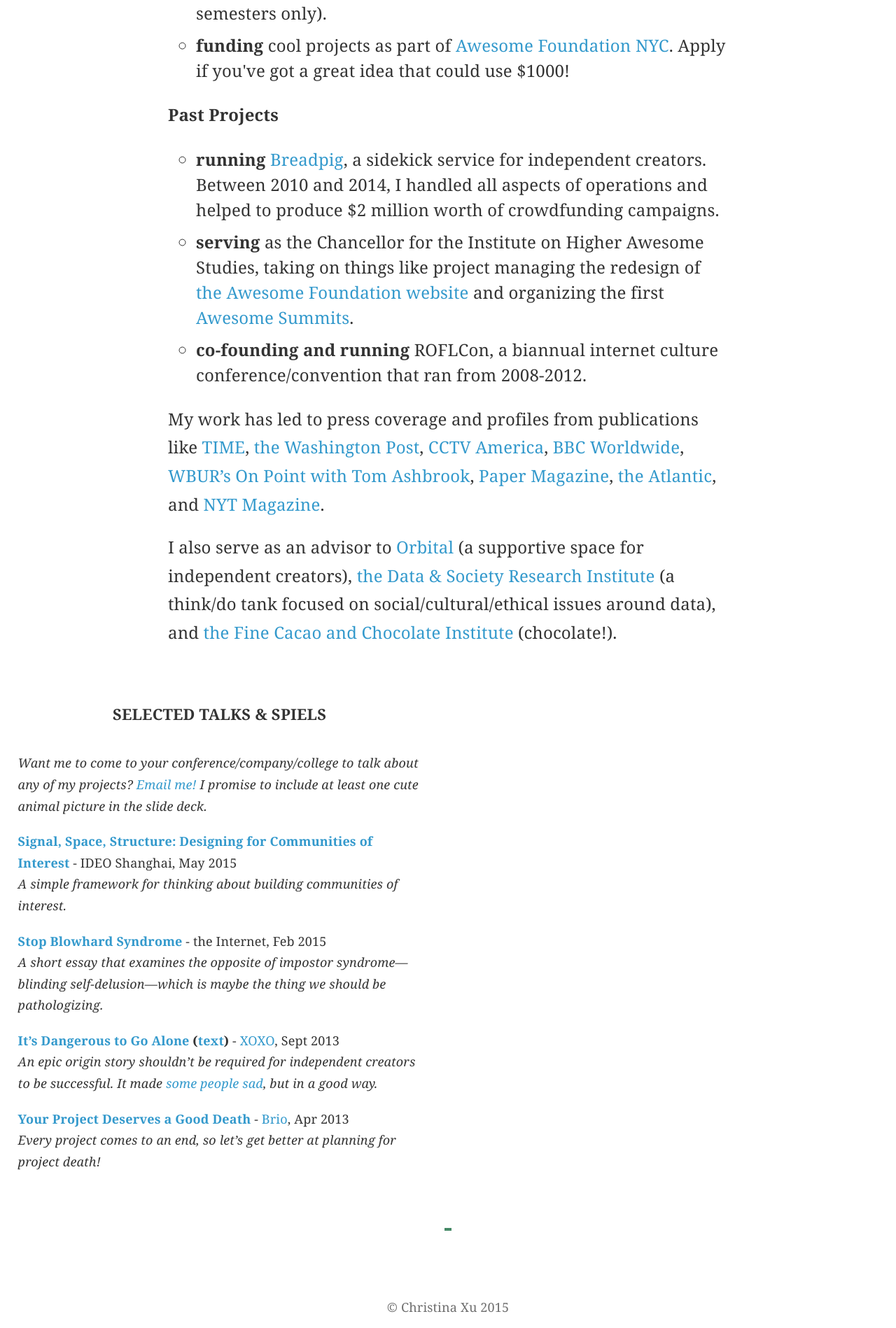
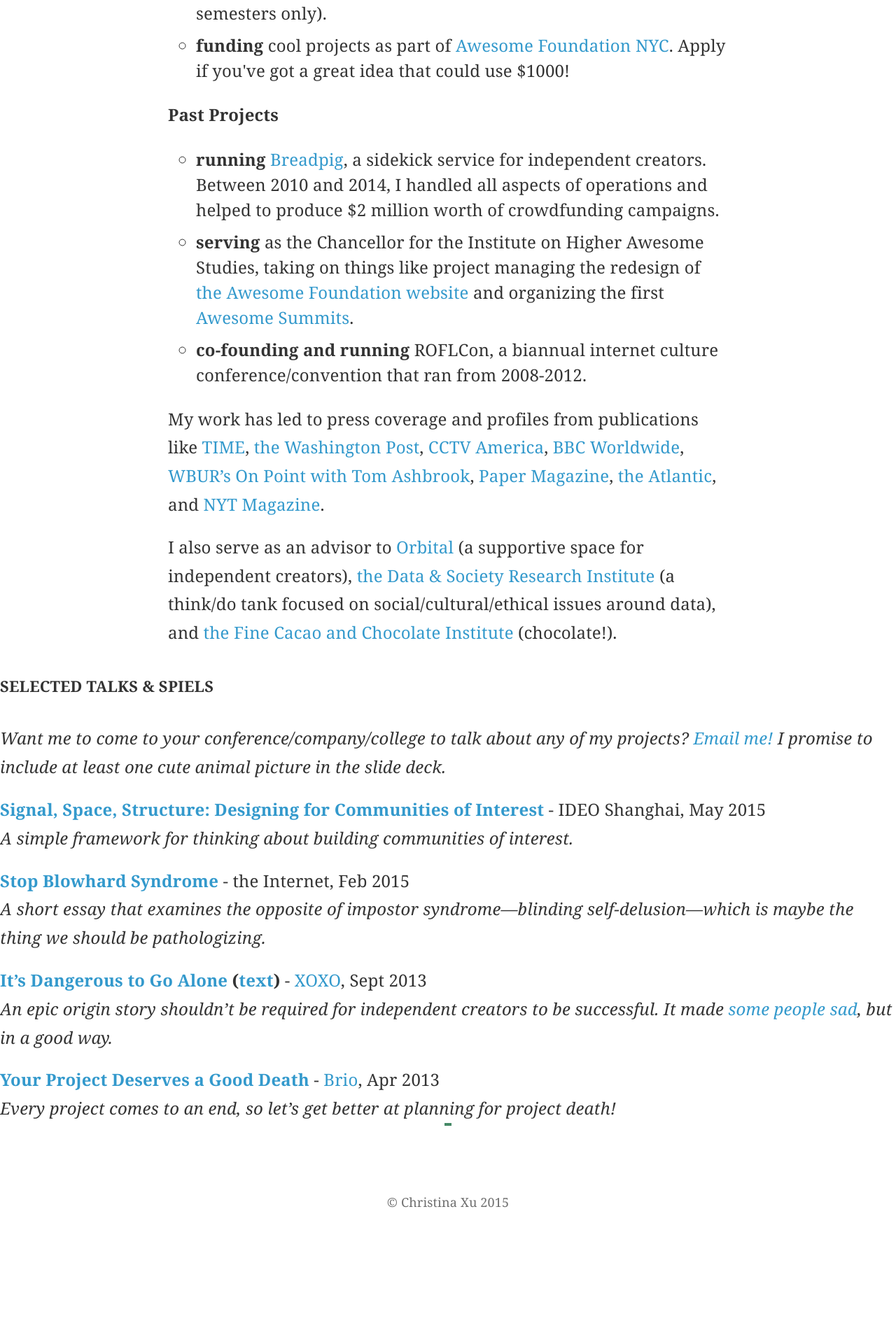
Before and after one commit to zamiang/christina-xu, a Jekyll site: the page built from index.html, in a window 1280 px wide. Shown: the part 1461-3359 px from the top of the page at 70% size. Built offline with Jekyll 4.4.1, drawn with Linux system fonts in a browser that asks for light colours; nearby versions of some CDN libraries; Markdown is read by kramdown in place of the engine named in the settings; after the commit the page ends 3208 px from its top, so only the background shows below that.

Commit message:
Update index.html

```diff
--- a/index.html
+++ b/index.html
@@ -48,8 +48,7 @@ layout: default
     </div>
 </section>
 
-<div class="more-section-group">
-    <div class="more-section">
+<div class="section-content">
         <div class="item-heading large-heading">Selected Talks & Spiels</div>
         <p>
             <i>Want me to come to your conference/company/college to talk about any of my projects? <a href="mailto:hey@christinaxu.org">Email me!</a> I promise to include at least one cute animal picture in the slide deck.</i>
@@ -74,5 +73,3 @@ layout: default
             <i>Every project comes to an end, so let’s get better at planning for project death!</i>
         </p>
     </div>
-
-</div>
```
